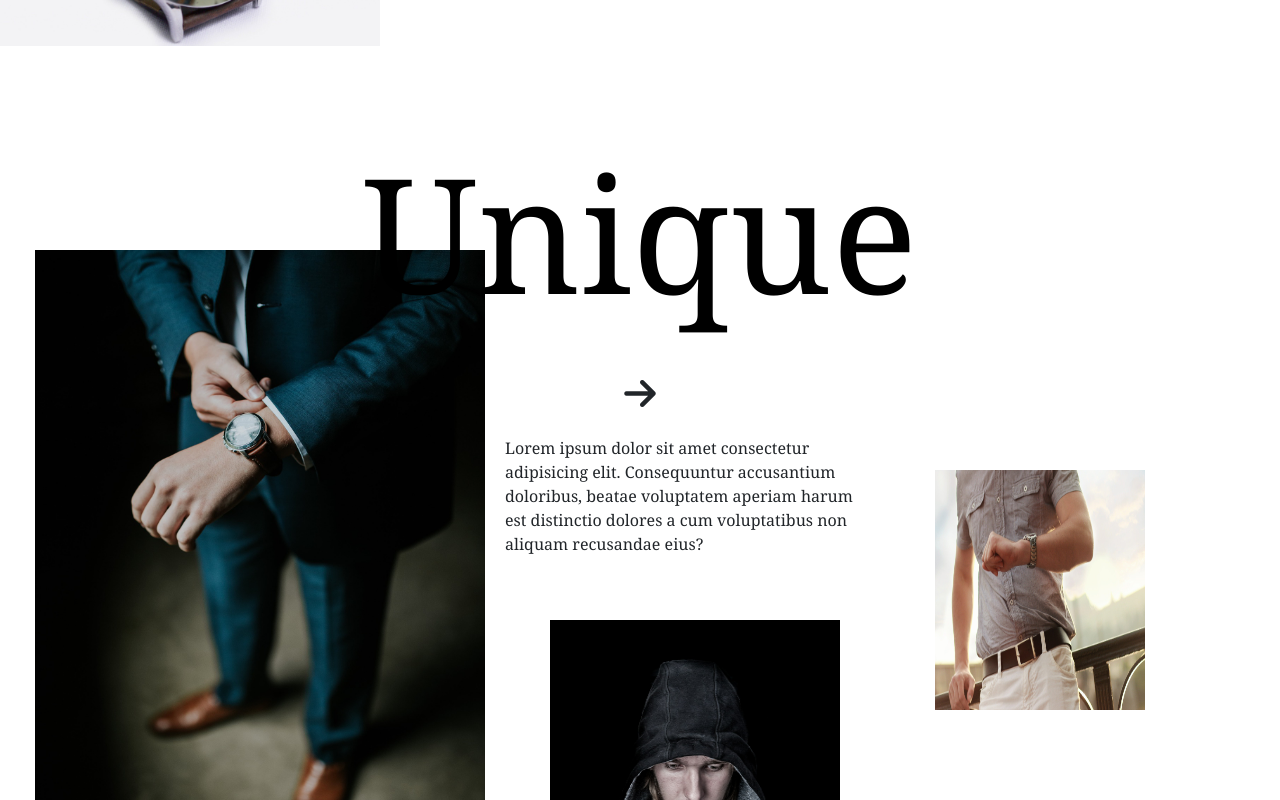
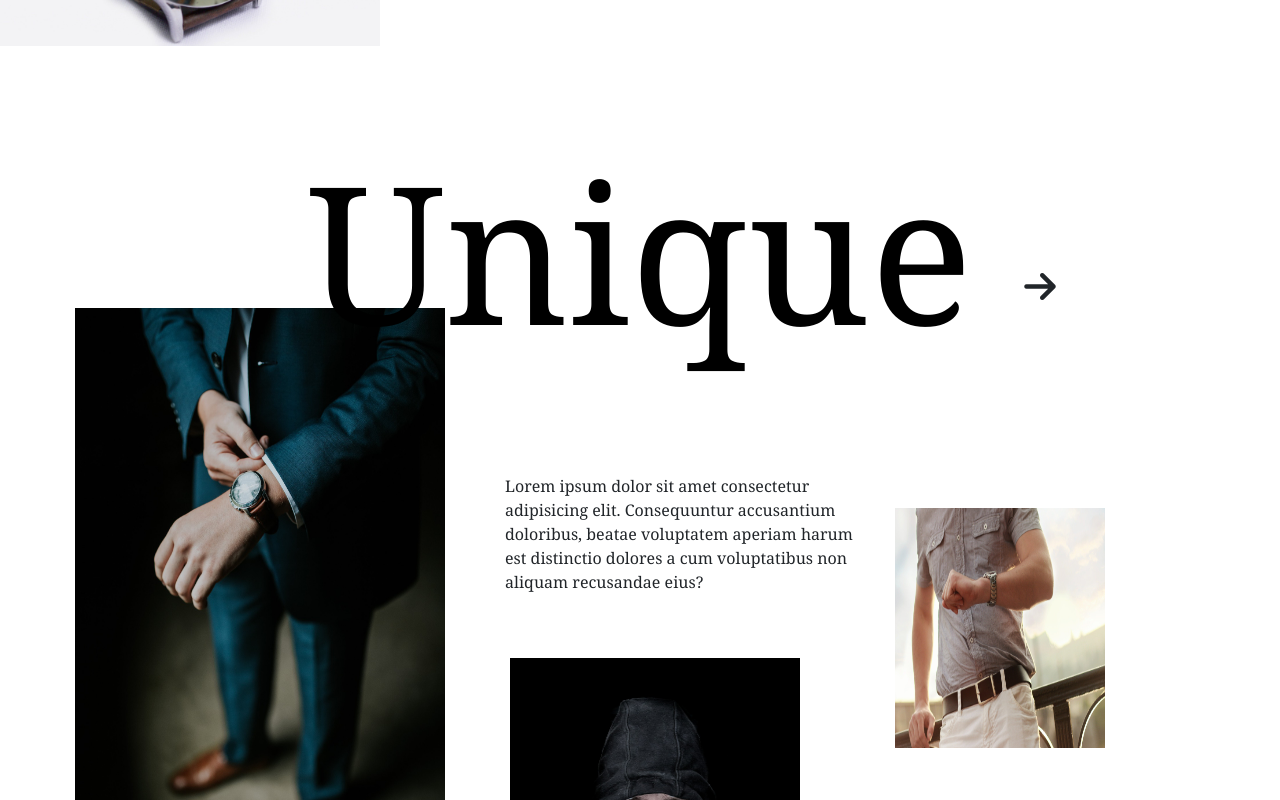
Before and after one commit to eikyuu/S-SKnightsbridge-React, a React (Create React App) app: page / in a window 1280 px wide. Shown: the part 720-1520 px from the top of the page. Built offline with nearby package versions, Linux system fonts and the light colour scheme.

Commit message:
unique image position

```diff
--- a/src/App.scss
+++ b/src/App.scss
@@ -301,7 +301,7 @@ nav.fill ul li a:hover:after {
 
     .unique_img--size1 {
       height: 40rem;
-      min-width: 30rem;
+      min-width: 25rem;
     }
 
     .unique_img--size2 {
@@ -315,7 +315,7 @@ nav.fill ul li a:hover:after {
     }
 
     .unique_h1 {
-      font-size: 10em;
+      font-size: 12em;
       color: black;
     }
 
@@ -328,7 +328,7 @@ nav.fill ul li a:hover:after {
 
     .unique_image--position1 {
       position: relative;
-      bottom: 370px;
+      bottom: 350px;
       right: 100px;
       z-index: -1;
     }
@@ -341,6 +341,12 @@ nav.fill ul li a:hover:after {
     .unique_image--position3 {
       position: relative;
       bottom: 150px;
+    }
+
+    .fa-arrow-right {
+      position: relative;
+      left: 400px;
+      bottom: 145px;
     }
   }
 
@@ -378,5 +384,10 @@ nav.fill ul li a:hover:after {
       bottom: 430px;
       right: 100px;
     }
+
+    .fa-arrow-right {
+      left: 500px;
+      bottom: 180px;
+    }
   }
 }
--- a/src/components/Unique.js
+++ b/src/components/Unique.js
@@ -11,7 +11,7 @@ const Unique = (props) => {
           <h1 className="unique_h1 mb-5">Unique</h1>
         </div>
         <i
-          class="col-sm-12 mb-4 text-center fa fa-arrow-right"
+          className="col-sm-12 mb-4 text-center fa fa-arrow-right"
           style={{ fontSize: "36px" }}
         ></i>
         <div className="row mx-auto">
```
